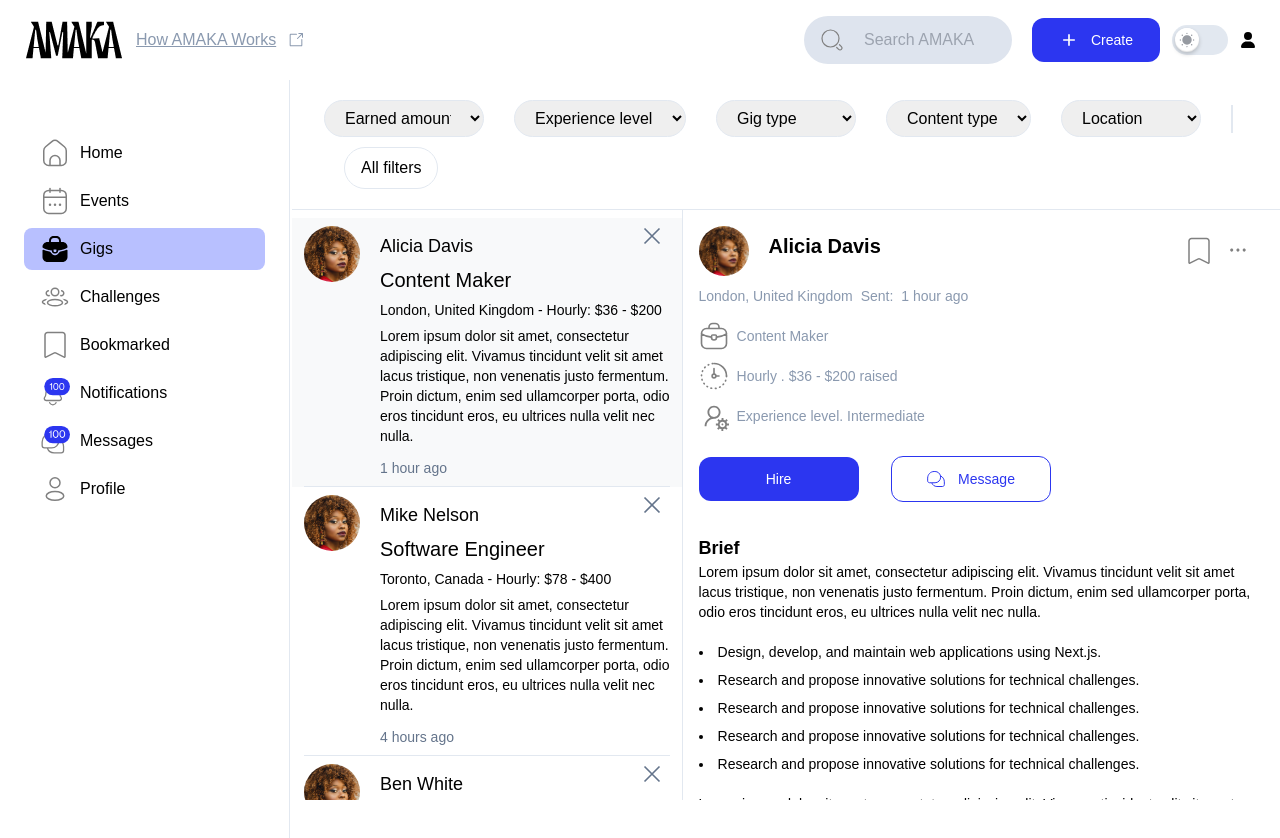
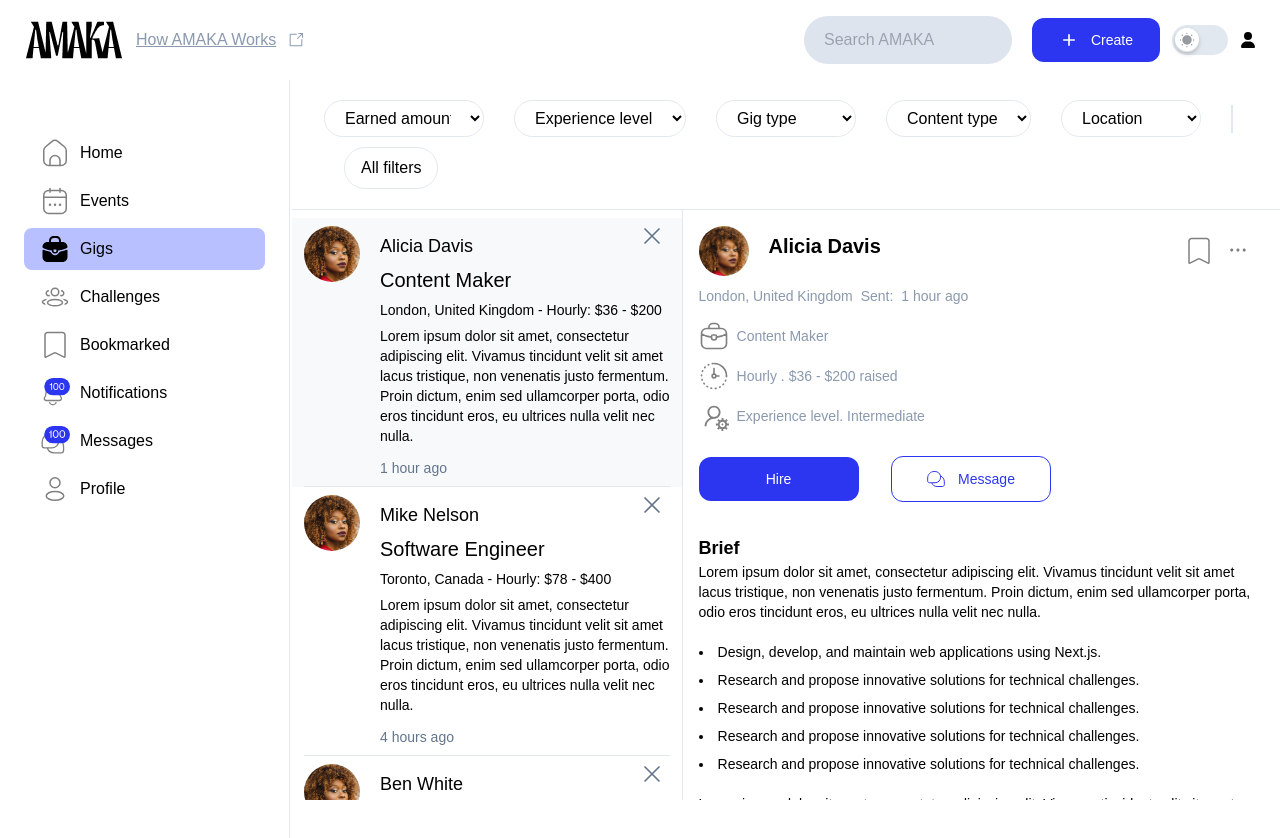
Before and after one commit to Trend20/AMAKA-Studio, a Next.js app: page /gigs in a window 1280 px wide. Shown: the top 838 px of the page. Built offline with nearby package versions, Linux system fonts and the light colour scheme; a web font is replaced by a local one.

Commit message:
fixing UI on dark mode

```diff
--- a/app/gigs/components/GigFilters.tsx
+++ b/app/gigs/components/GigFilters.tsx
@@ -1,31 +1,31 @@
 const GigFilters = () =>{
     return(
         <div className="flex py-5 border-b w-full flex-wrap gap-2.5 lg:items-center items-start border-stroke lg:space-x-5 space-x-3 lg:px-8 px-4 ml-3">
-                <select name="amout" id="amount" className="flex rounded-full outline-0 py-2 px-4 border border-stroke w-40">
+                <select name="amout" id="amount" className="flex rounded-full outline-0 py-2 px-4 bg-transparent border border-stroke w-40">
                     <option value="default">Earned amount</option>
                     <option value="100">$0 - $200</option>
                     <option value="100">$50 - $300</option>
                     <option value="100">$100 - $500</option>
                 </select>
-                <select name="amout" id="amount" className="flex rounded-full outline-0 py-2 px-4 border border-stroke">
+                <select name="amout" id="amount" className="flex rounded-full bg-transparent outline-0 py-2 px-4 border border-stroke">
                     <option value="default">Experience level</option>
                     <option value="100">$0 - $200</option>
                     <option value="100">$50 - $300</option>
                     <option value="100">$100 - $500</option>
                 </select>
-                <select name="amout" id="amount" className="flex rounded-full outline-0 py-2 px-4 border border-stroke">
+                <select name="amout" id="amount" className="flex rounded-full bg-transparent outline-0 py-2 px-4 border border-stroke">
                     <option value="default">Gig type</option>
                     <option value="100">$0 - $200</option>
                     <option value="100">$50 - $300</option>
                     <option value="100">$100 - $500</option>
                 </select>
-                <select name="amout" id="amount" className="flex rounded-full outline-0 py-2 px-4 border border-stroke">
+                <select name="amout" id="amount" className="flex rounded-full bg-transparent outline-0 py-2 px-4 border border-stroke">
                     <option value="default">Content type</option>
                     <option value="100">$0 - $200</option>
                     <option value="100">$50 - $300</option>
                     <option value="100">$100 - $500</option>
                 </select>
-                <select name="amout" id="amount" className="flex rounded-full outline-0 px-4 py-2 border border-stroke">
+                <select name="amout" id="amount" className="flex rounded-full bg-transparent outline-0 px-4 py-2 border border-stroke">
                     <option value="default">Location</option>
                     <option value="100">$0 - $200</option>
                     <option value="100">$50 - $300</option>
--- a/app/gigs/components/SingleGig.tsx
+++ b/app/gigs/components/SingleGig.tsx
@@ -7,7 +7,7 @@ import { GrClose } from "react-icons/gr"
 const SingleGig = ({gig, handleClick, selectedItem, deleteGig}:any) =>{
     console.log(selectedItem);
     return(
-        <div className={`flex flex-col px-3 relative cursor-pointer  ${selectedItem === gig ? 'bg-[#f8f9fa]' : 'bg-transparent'}`} onClick={handleClick}>
+        <div className={`flex flex-col px-3 relative cursor-pointer  ${selectedItem === gig ? 'bg-[#f8f9fa] dark:bg-boxdark' : 'bg-transparent'}`} onClick={handleClick}>
             <div className="flex items-start space-x-5 py-2">
                 <Image src={gig.profilePic} alt={gig.name} width={170} height={170} className="rounded-full"/>
                 <div className="flex flex-col">
--- a/components/DarkModeSwitcher.tsx
+++ b/components/DarkModeSwitcher.tsx
@@ -7,7 +7,7 @@ const DarkModeSwitcher = () => {
         <li className="list-none">
             <label
                 className={`relative m-0 block h-7.5 w-14 rounded-full ${
-                    colorMode === 'dark' ? 'bg-primary' : 'bg-stroke'
+                    colorMode === 'dark' ? 'bg-[#2C36F0]' : 'bg-stroke'
                 }`}
             >
                 <input
--- a/components/FeedOne.tsx
+++ b/components/FeedOne.tsx
@@ -6,22 +6,22 @@ const FeedOne = () => {
     return (
         <div className="flex py-5 justify-between w-full">
             <div className="flex flex-col w-3/4">
-                <p>Lorem ipsum dolor sit amet, consectetur adipiscing elit.</p>
+                <p className="font-semibold text-2xl w-full">Lorem ipsum dolor sit amet, consectetur adipiscing elit.</p>
                 <p className="text-sm leading-5 mt-5 lg:w-1/2">
                     Lorem ipsum dolor sit amet, consectetur adipiscing elit. Vivamus tincidunt velit sit amet.
                     Integer commodo est.... <b>Read More</b>
                 </p>
                 <div className="flex space-x-5 w-full mt-5">
                     <Link href={'/'}
-                          className="flex text-xs items-center justify-center font-normal uppercase bg-bodydark rounded-full w-auto px-2 py-3">
+                          className="flex text-xs items-center justify-center font-normal uppercase bg-bodydark dark:bg-transparent dark:border dark:border-bodydark rounded-full w-32 px-2 py-3">
                         Design
                     </Link>
                     <Link href={'/'}
-                          className="flex text-xs items-center justify-center font-normal uppercase bg-bodydark rounded-full w-auto px-2 py-3">
+                          className="flex text-xs items-center justify-center font-normal uppercase bg-bodydark dark:bg-transparent dark:border dark:border-bodydark rounded-full w-32 px-2 py-3">
                         Lagos
                     </Link>
                     <Link href={'/'}
-                          className="flex text-xs items-center justify-center font-normal uppercase bg-bodydark rounded-full w-auto px-2 py-3">
+                          className="flex text-xs items-center justify-center font-normal uppercase bg-bodydark dark:bg-transparent dark:border dark:border-bodydark rounded-full w-32 px-2 py-3">
                         Architecture
                     </Link>
                 </div>
--- a/components/FeedTwo.tsx
+++ b/components/FeedTwo.tsx
@@ -5,7 +5,7 @@ import React from "react";
 const FeedTwo = () => {
     return (
         <div className="flex flex-col py-5 border-t border-stroke">
-            <Link href={'/'} className="font-semibold text-xl">Lorem ipsum dolor sit amet, consectetur adipiscing
+            <Link href={'/'} className="font-semibold text-2xl w-3/4">Lorem ipsum dolor sit amet, consectetur adipiscing
                 elit.</Link>
             <div className="flex flex-col items-start w-full mt-5">
                 <Image src="/images/feed2.png" alt="cover" width={1000} height={500}/>
--- a/components/Header.tsx
+++ b/components/Header.tsx
@@ -27,7 +27,7 @@ const Header = (props: {
                     {/* <!-- Hamburger Toggle BTN --> */}
                     <button
                         aria-controls="sidebar"
-                        onClick={(e) => {
+                        onClick={(e :any) => {
                             e.stopPropagation();
                             props.setSidebarOpen(!props.sidebarOpen);
                         }}
@@ -58,8 +58,10 @@ const Header = (props: {
 
                 <div className="flex items-center space-x-5 w-full justify-end">
                     <div className="hidden sm:block">
-                        <form className="bg-bodydark1 space-x-5 w-52 flex items-center rounded-full p-3 px-4">
-                            <Image width={100} height={100} src={"/icons/search.svg"} alt="search icon"/>
+                        <form className="bg-bodydark1 w-52 flex items-center rounded-full p-3 px-4">
+                            <button type="submit" className="flex items-center justify-center mr-1">
+                                <Image width={100} height={100} src={"/icons/search.svg"} alt="search icon"/>
+                            </button>
                             <input
                                 type="text"
                                 placeholder="Search AMAKA"
--- a/components/Skills.tsx
+++ b/components/Skills.tsx
@@ -10,7 +10,7 @@ const Skills = () => {
                 {
                     skills.map((skill:Skill) => (
                         <Link key={skill.id} href={`/skills/${skill.name}`}
-                              className="flex text-[10px] items-center justify-center font-semibold uppercase bg-stroke rounded-full w-auto px-2 py-3">
+                              className="flex text-[10px] items-center justify-center font-semibold uppercase bg-stroke dark:border dark border-bodydark dark:bg-transparent rounded-full w-auto px-2 py-3">
                             {skill.name}
                         </Link>
                     ))
```
